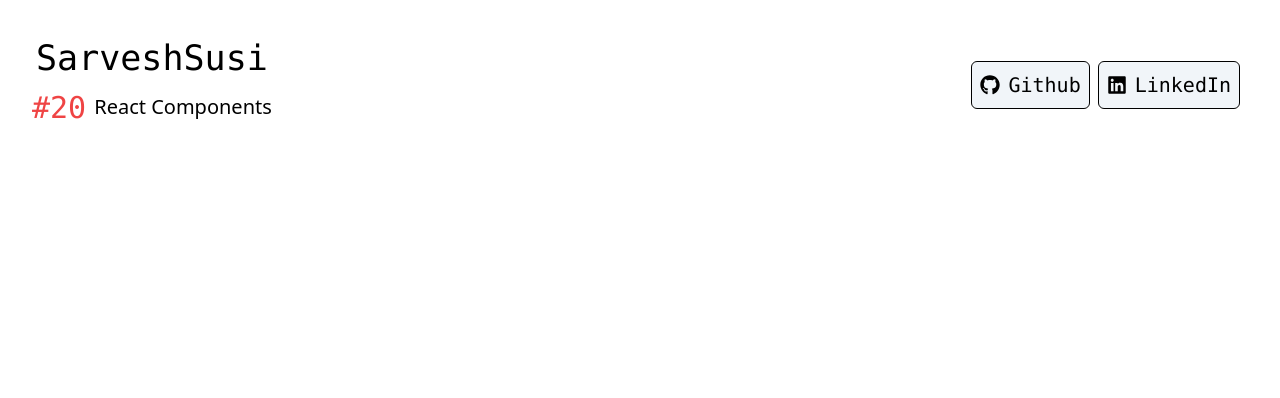
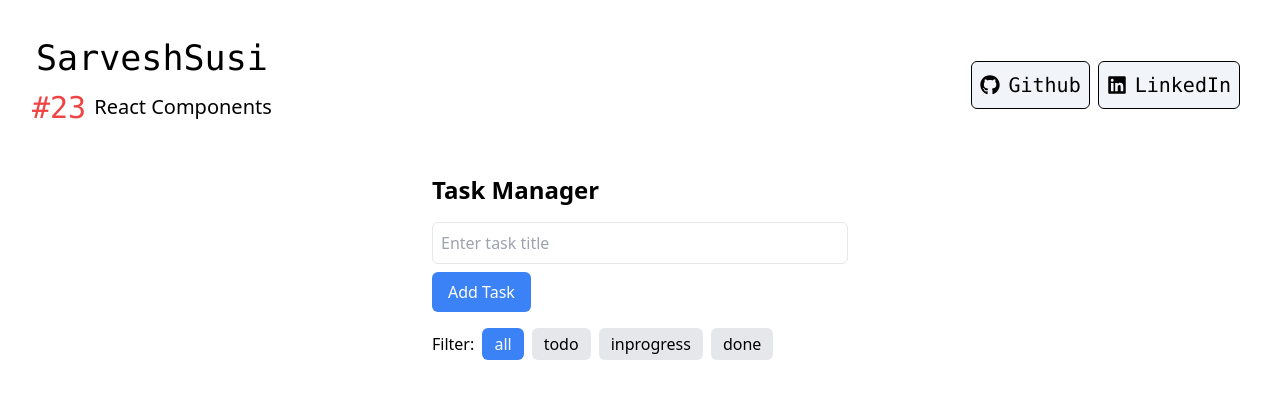
Before and after one commit to susisarvesh/React, a React (Vite) app in the folder rec/: page / in a window 1280 px wide. Shown: the top 398 px of the page. Built offline with nearby package versions, Linux system fonts and the light colour scheme.

Commit message:
Redux Toolkit exercise

```diff
--- a/rec/package.json
+++ b/rec/package.json
@@ -10,11 +10,13 @@
     "preview": "vite preview"
   },
   "dependencies": {
+    "@reduxjs/toolkit": "^2.5.0",
     "framer-motion": "^11.15.0",
     "react": "^18.3.1",
     "react-dom": "^18.3.1",
     "react-icons": "^5.4.0",
     "react-markdown": "^9.0.1",
+    "react-redux": "^9.2.0",
     "react-router-dom": "^7.1.1",
     "swiper": "^11.1.15",
     "zustand": "^5.0.2"
--- a/rec/src/App.jsx
+++ b/rec/src/App.jsx
@@ -25,6 +25,7 @@ import { useState } from "react";
 import ShopApi from "./Projects/ShopApi";
 import AddTask from "./Projects/AddTask";
 import ZustandCounter from "./Projects/ZustandCounter";
+import TaskManager from "./Projects/TaskLite";
 
 
 function App() {
@@ -86,7 +87,7 @@ function App() {
       <AddTask></AddTask>
       <ZustandCounter></ZustandCounter>
     */}
-
+      <TaskManager></TaskManager>
     </div>
   );
 }
--- a/rec/src/Components/MineSarvs.jsx
+++ b/rec/src/Components/MineSarvs.jsx
@@ -2,7 +2,7 @@ import { FaGithub } from "react-icons/fa6";
 import { FaLinkedin } from "react-icons/fa6";
 
 function MineSarvs() {
-  const count =20;
+  const count =23;
   return (
       <div className='flex flex-col items-center justify-between mb-5 lg:flex-row'>
       <div className='flex flex-col items-center'>
--- /dev/null
+++ b/rec/src/Projects/TaskLite.tsx
@@ -0,0 +1,96 @@
+// src/components/TaskManager.jsx
+import React, { useState } from 'react';
+import { useSelector, useDispatch } from 'react-redux';
+import { addTask, removeTask, updateTaskStatus, setFilter } from './layout/Slice';
+
+const TaskManager = () => {
+  const [taskTitle, setTaskTitle] = useState('');
+  const tasks = useSelector((state) => state.tasks.tasks);
+  const filter = useSelector((state) => state.tasks.filter);
+  const dispatch = useDispatch();
+
+  const handleAddTask = () => {
+    if (taskTitle.trim()) {
+      dispatch(addTask({ title: taskTitle }));
+      setTaskTitle('');
+    }
+  };
+
+  const handleRemoveTask = (id) => {
+    dispatch(removeTask(id));
+  };
+
+  const handleUpdateStatus = (id, status) => {
+    dispatch(updateTaskStatus({ id, status }));
+  };
+
+  const filteredTasks = tasks.filter((task) =>
+    filter === 'all' ? true : task.status === filter
+  );
+
+  return (
+    <div className="p-4 max-w-md mx-auto">
+      <h1 className="text-2xl font-bold mb-4">Task Manager</h1>
+
+      <div className="mb-4">
+        <input
+          type="text"
+          value={taskTitle}
+          onChange={(e) => setTaskTitle(e.target.value)}
+          placeholder="Enter task title"
+          className="border p-2 w-full rounded-md"
+        />
+        <button
+          onClick={handleAddTask}
+          className="bg-blue-500 text-white px-4 py-2 rounded-md mt-2"
+        >
+          Add Task
+        </button>
+      </div>
+
+      <div className="mb-4">
+        <span className="font-medium">Filter: </span>
+        {['all', 'todo', 'inprogress', 'done'].map((status) => (
+          <button
+            key={status}
+            onClick={() => dispatch(setFilter(status))}
+            className={`px-3 py-1 rounded-md mx-1 ${
+              filter === status ? 'bg-blue-500 text-white' : 'bg-gray-200'
+            }`}
+          >
+            {status}
+          </button>
+        ))}
+      </div>
+
+      <ul className="space-y-2">
+        {filteredTasks.map((task) => (
+          <li key={task.id} className="border p-2 rounded-md flex justify-between items-center">
+            <span>{task.title}</span>
+            <div className="space-x-2">
+              {['todo', 'inprogress', 'done'].map((status) => (
+                <button
+                  key={status}
+                  onClick={() => handleUpdateStatus(task.id, status)}
+                  className={`px-2 py-1 rounded-md ${
+                    task.status === status ? 'bg-green-500 text-white' : 'bg-gray-200'
+                  }`}
+                >
+                  {status}
+                </button>
+              ))}
+              <button
+                onClick={() => handleRemoveTask(task.id)}
+                className="px-2 py-1 bg-red-500 text-white rounded-md"
+              >
+                Delete
+              </button>
+            </div>
+          </li>
+        ))}
+      </ul>
+    </div>
+  );
+};
+
+export default TaskManager;
--- /dev/null
+++ b/rec/src/Projects/app/ReduxStore.tsx
@@ -0,0 +1,7 @@
+import { configureStore } from "@reduxjs/toolkit";
+import taskReducer from '../layout/Slice';
+export const reduxStore = configureStore({
+    reducer: {
+    tasks: taskReducer, // Ensure this matches your state slice name
+  },
+})
--- /dev/null
+++ b/rec/src/Projects/layout/Slice.tsx
@@ -0,0 +1,35 @@
+// src/features/TaskSlice.js
+import { createSlice } from "@reduxjs/toolkit";
+
+const TaskSlice = createSlice({
+  name: 'task',
+  initialState: {
+    tasks: [],
+    filter: 'all', // Filter options: all, todo, inprogress, done
+  },
+  reducers: {
+    addTask: (state, action) => {
+      state.tasks.push({
+        id: Date.now(),
+        title: action.payload.title,
+        status: 'todo', // New tasks default to 'todo'
+      });
+    },
+    removeTask: (state, action) => {
+      state.tasks = state.tasks.filter(task => task.id !== action.payload);
+    },
+    updateTaskStatus: (state, action) => {
+      const { id, status } = action.payload;
+      const task = state.tasks.find(task => task.id === id);
+      if (task) {
+        task.status = status;
+      }
+    },
+    setFilter: (state, action) => {
+      state.filter = action.payload;
+    },
+  },
+});
+
+export const { addTask, removeTask, updateTaskStatus, setFilter } = TaskSlice.actions;
+export default TaskSlice.reducer;
--- a/rec/src/main.jsx
+++ b/rec/src/main.jsx
@@ -2,12 +2,16 @@ import { StrictMode } from 'react'
 import { createRoot } from 'react-dom/client'
 import './index.css'
 import App from './App.jsx'
-import {BrowserRouter} from "react-router-dom"
+import { BrowserRouter } from "react-router-dom"
+import { Provider } from 'react-redux'
+import { reduxStore } from './Projects/app/ReduxStore.tsx'
 
 createRoot(document.getElementById('root')).render(
   <BrowserRouter>
-  <StrictMode>
-    <App />
+    <StrictMode>
+      <Provider store={reduxStore}>
+        <App />
+        </Provider>
     </StrictMode>
     </BrowserRouter>
 )
```
Also changed, not shown: 1 other file (tests, documents, lock files or other folders).
